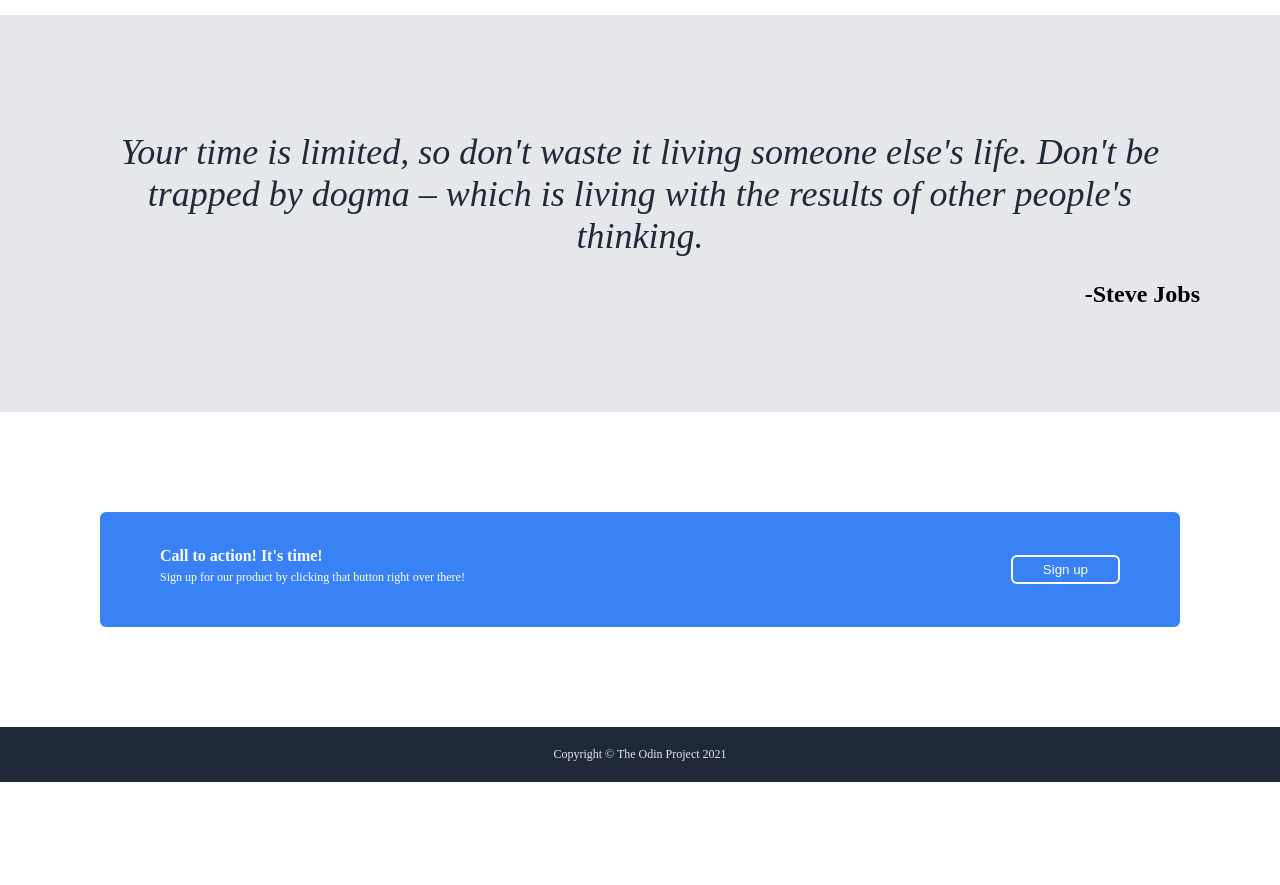
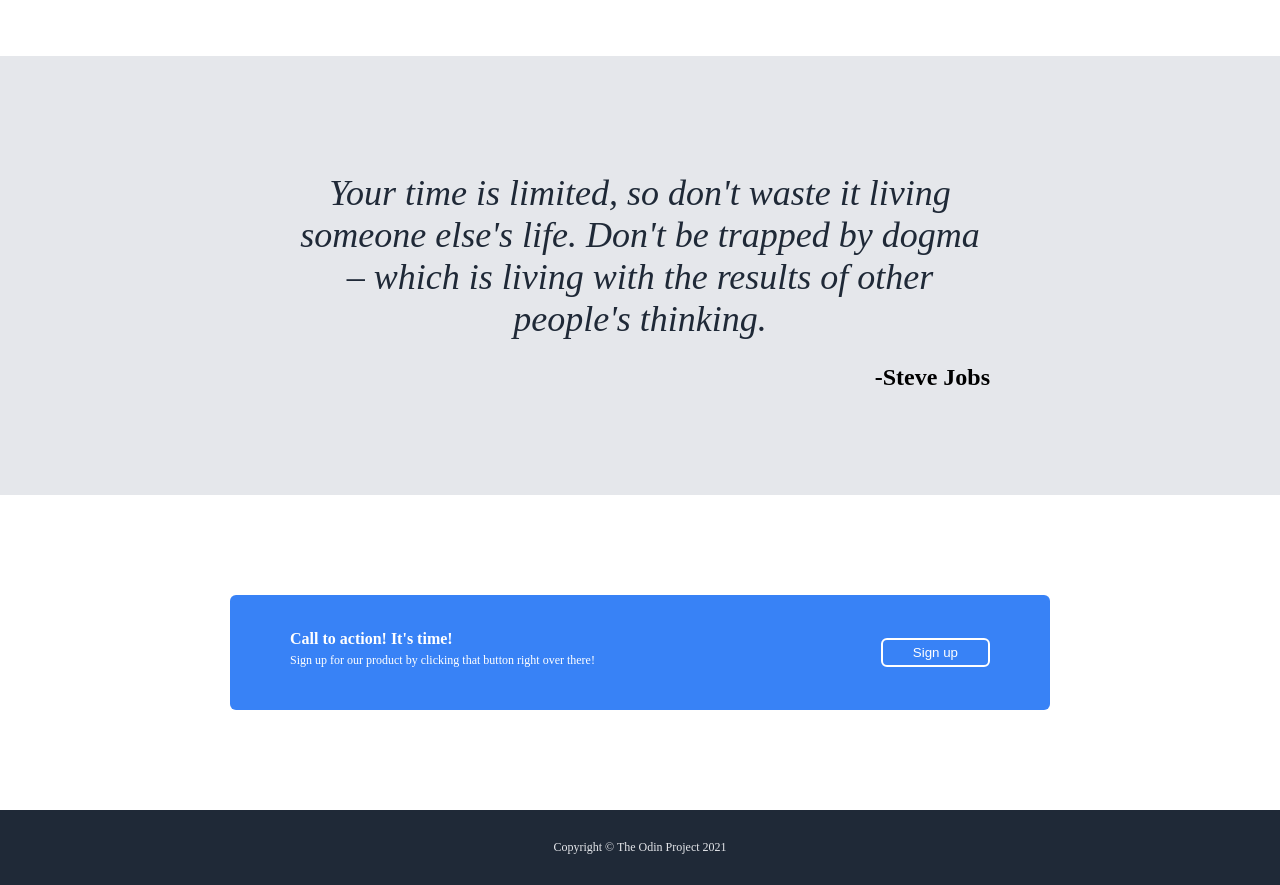
Before and after one commit to ExQR/odin-landing-page, a plain HTML site: page index.html in a window 1280 px wide. Shown: the part 900-1785 px from the top of the page. Before the commit the page ends 1682 px from the top, so only its background shows below. Drawn offline with Linux system fonts and the light colour scheme.

Commit message:
finished project

```diff
--- a/index.html
+++ b/index.html
@@ -60,10 +60,12 @@
             </div>
         </div>
         <div class="second-part">
-            <p class="second-part-text"><em>Your time is limited, so don't waste it living someone else's life. Don't be trapped by dogma – which is living with the results of other people's thinking.</em>
+            <div class="second-part-cont">
+                <p class="second-part-text"><em>Your time is limited, so don't waste it living someone else's life. Don't be trapped by dogma – which is living with the results of other people's thinking.</em>
 
-            </p>
-            <p class="author"><strong>-Steve Jobs</strong></p>
+                </p>
+                <p class="author"><strong>-Steve Jobs</strong></p>
+            </div>
 
         </div>
         <div class="third-part">
--- a/style.css
+++ b/style.css
@@ -13,6 +13,7 @@ body {
     flex-direction: column;
     background-color: #1F2937;
     padding: 10px 100px;
+    align-items: center;
 }
 .header-logo {
     color: #F9FAF8;
@@ -24,6 +25,8 @@ body {
 .header-main {
     display: flex;
     gap: 80px;
+    justify-content: center;
+    align-items: center;
 }
 .header-image {
    display: flex;
@@ -33,13 +36,14 @@ body {
 }
 .header-text {
     text-align: left;
+    margin: 10px 0;
 }
 img {
     width: 100%;
 }
 .top {
     display: flex;
-    justify-content: space-between;
+    gap:350px;
 }
 .site-advert {
     font-size: 18px;
@@ -47,8 +51,11 @@ img {
     display: flex;
     flex-direction: column;
     margin: 100px 0px;
+    width: 400px;
 }
-
+h1 {
+    margin: 0;
+}
 .signup-top {
     background-color: #3882F6;
     color: #F9FAF8;
@@ -69,6 +76,10 @@ img {
     display: flex;
     flex-direction: column;
     align-items: center;
+}
+h2 {
+    font-size: 36px;
+
 }
 
 .boxes {
@@ -94,6 +105,14 @@ p {
 .second-part {
     background-color: #e5e7eb;
     padding: 80px;
+    display: flex;
+    justify-content: center;
+}
+
+.second-part-cont {
+    display: flex;
+    flex-direction: column;
+    width: 700px;
 }
 .second-part-text {
     font-size: 36px;
@@ -101,10 +120,17 @@ p {
     font-weight: lighter;
     padding-bottom: 0px;
     margin-bottom: 0px;
+    width: 700px;
+    flex: 0 1 auto;
 }
 .author {
     text-align: right;
     font-size: 24px;
+}
+
+.third-part {
+    display: flex;
+    justify-content: center;
 }
 .call-to-action {
     display: flex;
@@ -114,6 +140,8 @@ p {
     padding: 30px 60px;
     justify-content: space-between;
     align-items: center;
+    width: 700px;
+    flex: 0 1 auto;
 }
 
 .call {
@@ -143,7 +171,7 @@ p {
     background-color: #1F2937;
     text-align: center;
     color: #E5E7EB;
-    padding: 20px 0px;
+    padding: 30px 0px;
     font-size: 12px;
 }
 a {
```
